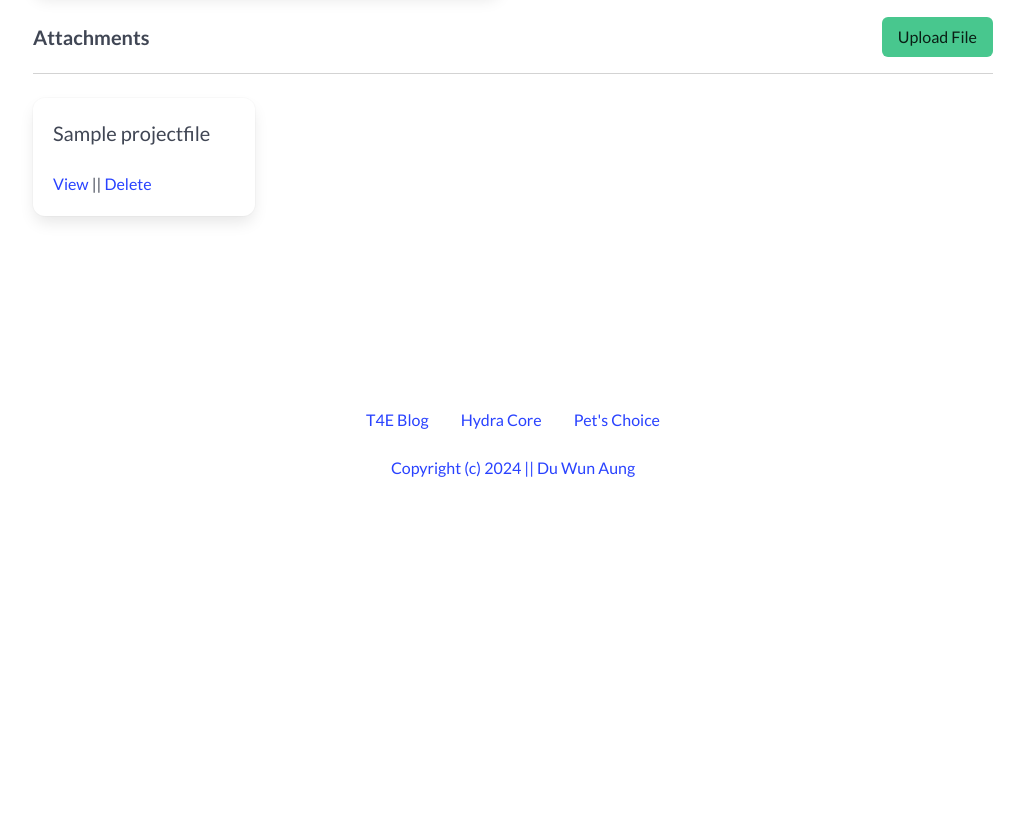
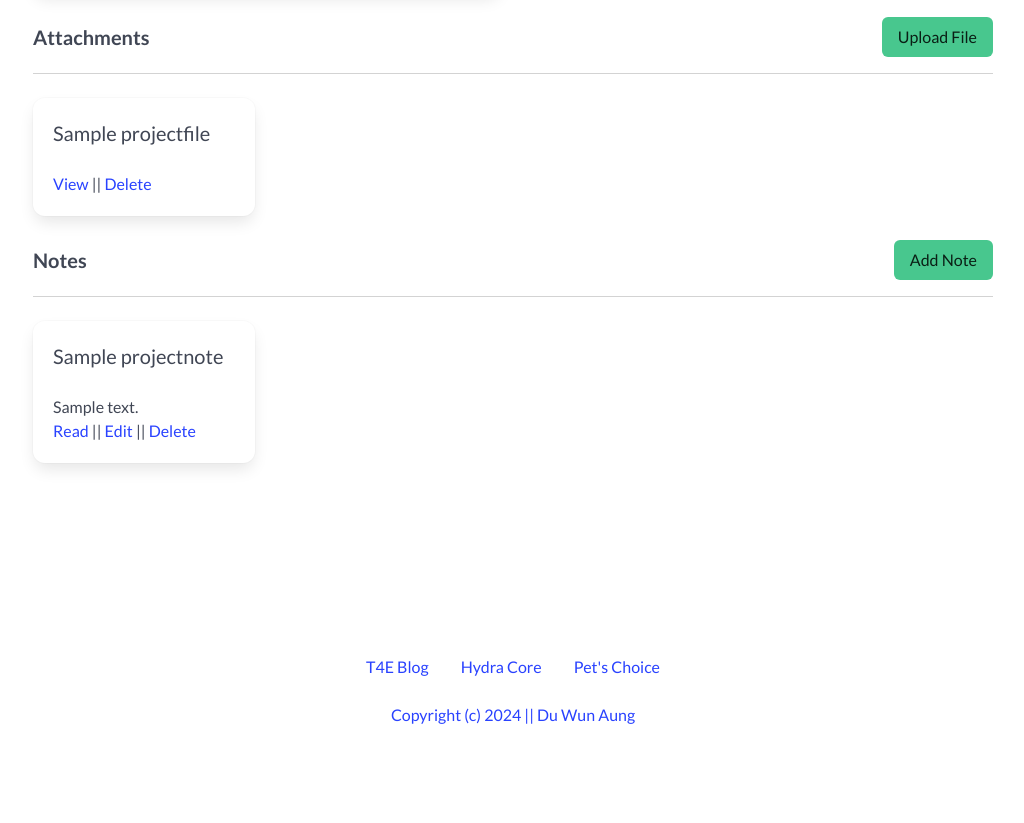
Before and after one commit to duwunaung/hydra_project_management, a Django app: page /projects/00000000-0000-0000-0000-000000000001/ in a window 1280 px wide. Shown: the part 490-1313 px from the top of the page, without its empty margins (127-1151 px from the left). Before the commit the page ends 967 px from the top, so only its background shows below. Run offline with Django 5.2, Linux system fonts and the light colour scheme; a user stored in the database is signed in; tables that the repository leaves empty hold one stand-in row (values such as "Sample post").

Commit message:
# Add Note Taking Features in Project Detail

```diff
--- a/project/models.py
+++ b/project/models.py
@@ -18,3 +18,12 @@ class ProjectFile(models.Model):
     project = models.ForeignKey(Project, related_name="files", on_delete=models.CASCADE)
     def __str__(self):
         return self.name
+
+class ProjectNote(models.Model):
+    id = models.UUIDField(primary_key=True, default=uuid.uuid4, editable=False)
+    name = models.CharField(max_length=20)
+    body = models.TextField(blank=True, null=True)
+    project = models.ForeignKey(Project, related_name="notes", on_delete=models.CASCADE)
+
+    def __str__(self):
+        return self.name
--- a/project/templates/project.html
+++ b/project/templates/project.html
@@ -93,13 +93,47 @@
             <article class="box">
               <h2 class="is-size-5">{{ file.name }}</h2>
               <br>
-              <a href="{{ file.attachment.url }}" target="_blank">View</a> ||
+              {% if file.attachment %}
+              <a href="{{ file.attachment.url }}" target="_blank">View</a> || {% endif %}
               <a href="{% url "project:delete-attachment" project.id file.id %}">Delete</a>
             </article>
           </div>
         {% endfor %}
       </div>
 
+
+      {% comment %} Notes {% endcomment %}
+
+      <div class="level">
+        <div class="level-left">
+          <div class="level-item">
+            <h2 class="subtitle">Notes</h2>
+          </div>
+        </div>
+        <div class="level-right">
+          <div class="level-item">
+            <a href="{% url 'project:add-note' project.id %}" class="button is-success">Add Note</a>
+          </div>
+        </div>
+      </div>
+
+
+      <div class="columns is-multiline">
+        {% for note in project.notes.all %}
+          <div class="column is-3">
+            <article class="box">
+              <h2 class="is-size-5">{{ note.name }}</h2>
+              <br>
+              {{ note.body|truncatechars:50 }}
+              <br>
+              <a href="{% url "project:detail-note" project.id note.id %}">Read</a> ||
+              <a href="{% url "project:edit-note" note.project.id note.id %}">Edit</a> ||
+
+              <a href="{% url "project:delete-note" project.id note.id %}">Delete</a>
+            </article>
+          </div>
+        {% endfor %}
+      </div>
     </section>
   </div>
   {% include 'includes/footer.html' %}
--- a/project/urls.py
+++ b/project/urls.py
@@ -10,6 +10,10 @@ urlpatterns = [
     path("<uuid:pk>/edit/", views.edit_project, name="edit-project"),
     path("<uuid:pk>/delete/", views.delete_project, name="delete-project"),
     path("<uuid:project_id>/attachment/add_attachment/", views.add_attachment, name="add-attachment"),
-    path("<uuid:project_id>/attachment/<uuid:pk>/delete/", views.delete_attachment, name="delete-attachment")
+    path("<uuid:project_id>/attachment/<uuid:pk>/delete/", views.delete_attachment, name="delete-attachment"),
+    path("<uuid:project_id>/note/add_note/", views.add_note, name="add-note"),
+    path("<uuid:project_id>/note/<uuid:pk>/delete/", views.delete_note, name="delete-note"),
+    path("<uuid:project_id>/note/<uuid:pk>/", views.detail_note, name="detail-note"),
+    path("<uuid:project_id>/note/edit_note/<uuid:pk>/", views.edit_note, name="edit-note")
 
 ]
--- a/project/views.py
+++ b/project/views.py
@@ -1,6 +1,6 @@
 from django.contrib.auth.decorators import login_required
 from django.shortcuts import render, redirect
-from .models import Project, ProjectFile
+from .models import Project, ProjectFile, ProjectNote
 # import os
 
 @login_required
@@ -74,3 +74,49 @@ def delete_attachment(request, project_id, pk):
     # os.remove(attachment.attachment.url)
     attachment.delete()
     return redirect(f"/projects/{project_id}/")
+
+@login_required
+def add_note(request, project_id):
+    project = Project.objects.filter(created_by = request.user).get(pk = project_id)
+
+    if request.method == "POST":
+        name = request.POST.get("name", "")
+        body = request.POST.get("body", "")
+        if name and body:
+            ProjectNote.objects.create(name=name, project=project,body=body)
+        return redirect(f"/projects/{project_id}/")
+    return render(request, "add_note.html", {
+        "project" : project
+    })
+
+def delete_note(request, project_id, pk):
+    project = Project.objects.filter(created_by = request.user).get(pk = project_id)
+    note = ProjectNote.objects.filter(project = project).get(pk=pk)
+    note.delete()
+    return redirect(f"/projects/{project_id}/")
+
+def detail_note(request, project_id, pk):
+    project = Project.objects.filter(created_by = request.user).get(pk = project_id)
+    note = ProjectNote.objects.filter(project=project).get(pk=pk)
+    return render(request, "view_note.html", {
+        "note" : note
+    })
+
+def edit_note(request, project_id, pk):
+    project = Project.objects.filter(created_by = request.user).get(pk = project_id)
+    note = ProjectNote.objects.filter(project = project).get(pk = pk)
+
+    if request.method == "POST":
+        name = request.POST.get("name", "")
+        body = request.POST.get("body", "")
+        if name and body:
+            note.name = name
+            note.body = body
+
+            note.save()
+            return redirect(f"/projects/{project_id}/")
+
+
+    return render(request, "edit_note.html", {
+        "note" : note
+    })
```
Also changed, not shown: project/templates/add_note.html (added, +49 -0 lines), project/templates/edit_note.html (added, +49 -0 lines), project/templates/view_note.html (added, +42 -0 lines), 1 other file.
